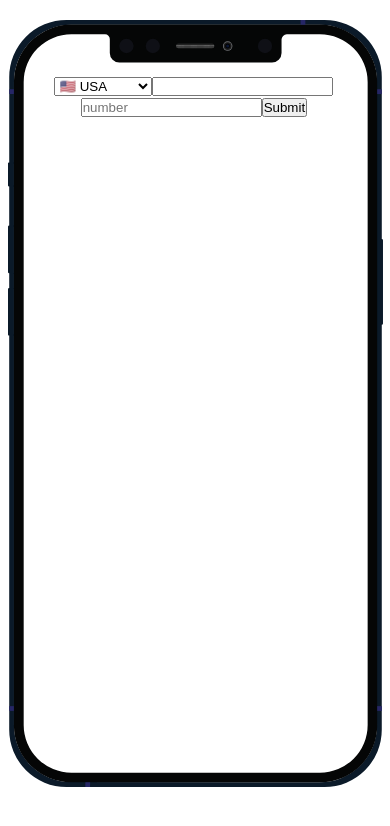
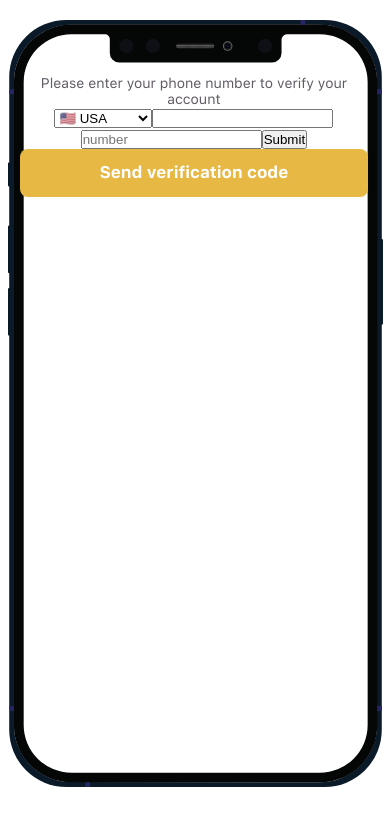
Before and after one commit to ceobit/online-shop, a React (Create React App) app in the folder frontend/: page /login in a window 390 px wide. Shown: the top 826 px of the page. Built offline with nearby package versions, Linux system fonts and the light colour scheme.

Commit message:
added title and button for phone input

```diff
--- a/frontend/src/components/PhoneInput/PhoneInput.tsx
+++ b/frontend/src/components/PhoneInput/PhoneInput.tsx
@@ -10,9 +10,8 @@ interface IPhoneInputProps {
   number: string;
 }
 
-const findValueIntoObject = (value: string): any => {
-  const code = countries.filter((el) => el.name === value);
-  console.log(code);
+const findCodeIntoObject = (value: string): string => {
+  const {code} = countries.filter((el) => el.name === value)[0];
   return code;
 };
 
@@ -20,7 +19,7 @@ const PhoneInput = () => {
   const [code, setCode] = useState<string>('');
 
   const changeCode = (e: React.FormEvent<HTMLInputElement>) => {
-    setCode(findValueIntoObject(e.currentTarget.value));
+    setCode(findCodeIntoObject(e.currentTarget.value));
   };
 
   return (
--- a/frontend/src/pages/EnterPhone/EnterPhone.tsx
+++ b/frontend/src/pages/EnterPhone/EnterPhone.tsx
@@ -2,11 +2,16 @@ import React from 'react';
 
 import PhoneInput from '../../components/PhoneInput/PhoneInput';
 import styles from './enterPhone.module.scss';
+import Text from '../../components/Text/Text';
+import Button from '../../components/Button/Button';
 
 const EnterPhone = () => {
+  const onSend = () => {};
   return (
     <div className={styles.enterPhonePage}>
+      <Text color="grey">Please enter your phone number to verify your account</Text>
       <PhoneInput />
+      <Button title="Send verification code" handleButton={onSend} size='sm'/>
     </div>
   );
 };
```
